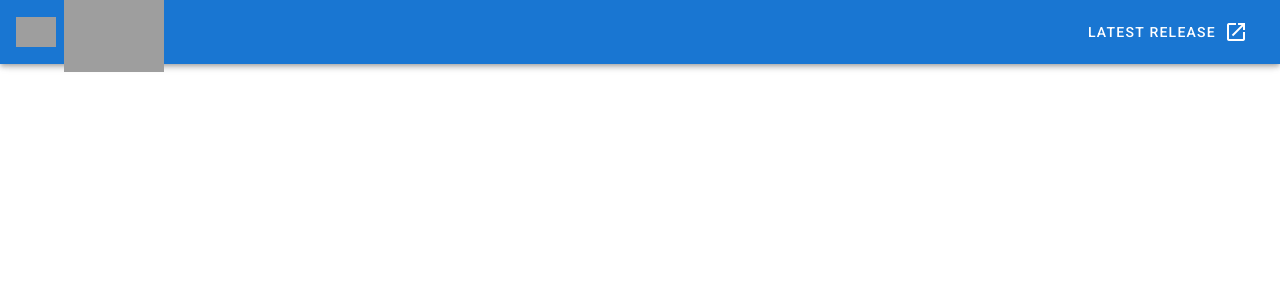
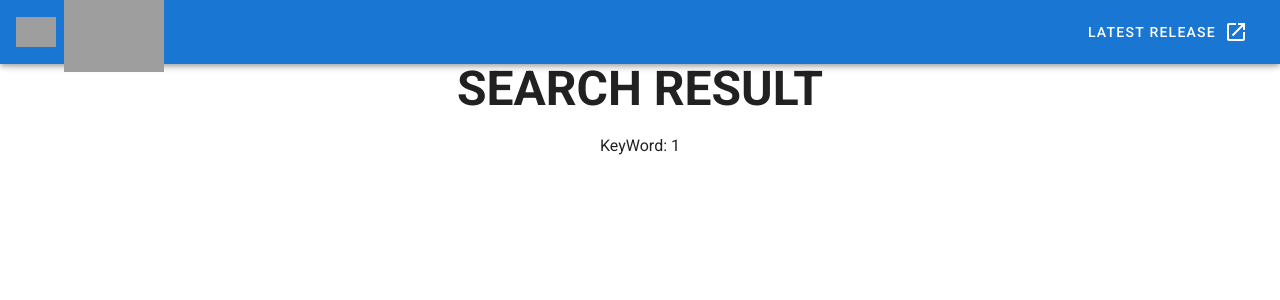
Before and after one commit to liverpenguin148/music_search, a Vue app: page /result/1 in a window 1280 px wide. Shown: the top 300 px of the page. Built offline with nearby package versions, Linux system fonts and the light colour scheme; grey boxes are pictures that could not be loaded.

Commit message:
Result画面の作成

```diff
--- a/src/router/index.js
+++ b/src/router/index.js
@@ -10,7 +10,7 @@
     component: Home
   },
   {
-    path: '/result',
+    path: '/result/:keyword',
     name: 'Result',
     // route level code-splitting
     // this generates a separate chunk (about.[hash].js) for this route
--- a/src/views/Home.vue
+++ b/src/views/Home.vue
@@ -3,7 +3,7 @@
     <v-container>
       <v-row class="text-center">
         <v-col class="mb-4">
-          <h1 class="display-2 font-weight-bold mb-3">MUSIC SEARTCH</h1>
+          <h1 class="display-2 font-weight-bold mb-3">MUSIC SEARCH</h1>
           <p>あなたの音楽を見つけよう</p>
         </v-col>
       </v-row>
--- a/src/views/Result.vue
+++ b/src/views/Result.vue
@@ -1,5 +1,11 @@
 <template>
-  <div class="about">
-    <h1>This is an about page</h1>
+  <div class="result">
+    <v-row class="text-center">
+      <v-col class="mb-4">
+        <h1 class="display-2 font-weight-bold mb-5">SEARCH RESULT</h1>
+        <p>KeyWord: {{ $route.params.keyword }}</p>
+      </v-col>
+    </v-row>
+    <v-row class="mb-4"></v-row>
   </div>
 </template>
```
